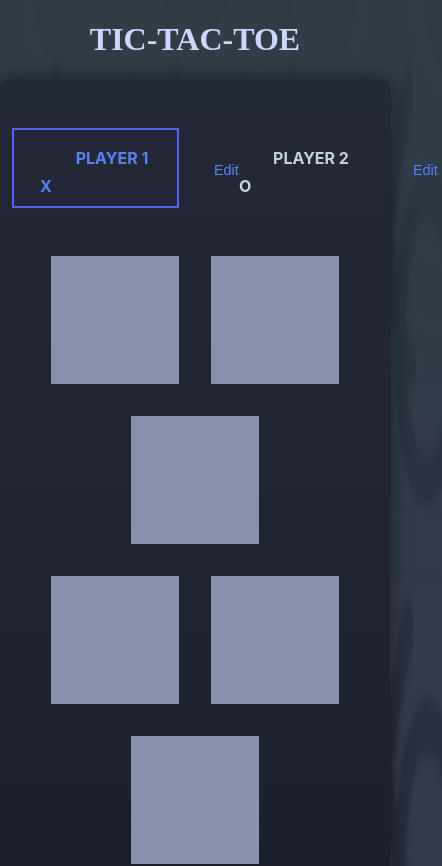
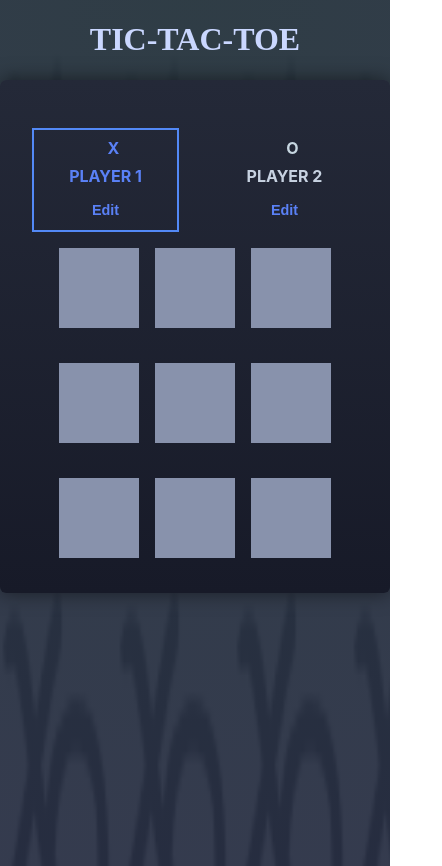
Before and after one commit to tengannie/tic-tac-toe, a React (Create React App) app: page / in a window 390 px wide. Shown: the top 866 px of the page, 442 px wide, since content can reach past the window. Built offline with nearby package versions, Linux system fonts and the light colour scheme.

Commit message:
fix mobile and css

```diff
--- a/src/App.css
+++ b/src/App.css
@@ -62,6 +62,7 @@ h1 {
 }
 
 #players.highlight-player li.active .player-name,
+#players.highlight-player li.active .player-name-mobile,
 #players.highlight-player li.active .player-symbol {
   color: #5a81f6;
 }
@@ -79,19 +80,47 @@ h1 {
 }
 
 #players button:hover {
-  color: #5a81f6;
+  color: #cccfd6;
 }
 
 .player {
-  border: 2px solid transparent;
   padding: 0.5rem;
+  font-weight: bold;
+}
+
+.player-mobile {
+  padding: 0.5rem;
+  width: 100%;
+  display: flex;
+  flex-direction: column;
   border-radius: 4px;
   font-weight: bold;
+  text-align: center;
+}
+
+.player-mobile button{
+  color: #c7d2e1;
+  font-weight: bold;
+  width: 4rem;
+  margin: auto;
+  text-align: center;
 }
 
 .player-name {
   display: inline-block;
   width: 10rem;
+  font-size: 1rem;
+  color: #c7d2e1;
+  text-transform: uppercase;
+  margin: 0;
+  padding: 0.5rem;
+  border-radius: 4px;
+  text-overflow: ellipsis;
+  text-align: center;
+}
+
+.player-name-mobile {
+  display: inline-block;
   font-size: 1rem;
   color: #c7d2e1;
   text-transform: uppercase;
@@ -155,6 +184,33 @@ ol {
   cursor: pointer;
   font-family: 'Times New Roman', cursive;
   padding: 1rem;
+}
+
+#game-board-mobile {
+  display: flex;
+  flex-wrap: wrap;
+  justify-content: center;
+  gap: 2rem;
+  padding: 0;
+  flex-direction: column;
+}
+
+#game-board-mobile ol {
+  display: flex;
+  flex-wrap: wrap;
+  justify-content: center;
+  gap: 1rem;
+}
+
+#game-board-mobile button {
+  width: 5rem;
+  height: 5rem;
+  border: none;
+  background: #8892ac;
+  color: #00153f;
+  font-size: 4rem;
+  cursor: pointer;
+  font-family: 'Times New Roman', cursive;
 }
 
 #game-over {
@@ -290,15 +346,15 @@ ol {
 
 @keyframes pulse {
   0% {
-    border-color: #5a74f6;
+    border-color: #7ba1e3;
     box-shadow: 0 0 0 0 rgba(90, 139, 246, 0.4);
   }
   50% {
-    border-color: #4531f8;
+    border-color: #3170f8;
     box-shadow: 0 0 0 0.5rem rgba(49, 82, 248, 0);
   }
   100% {
-    border-color: #5a6cf6;
+    border-color: #5a8ef6;
     box-shadow: 0 0 0 0 rgba(90, 95, 246, 0);
   }
 }
--- a/src/App.js
+++ b/src/App.js
@@ -1,4 +1,4 @@
-import { useState } from "react"
+import { useState, useEffect } from "react"
 import './App.css';
 import PlayerInfo from './components/PlayerInfo';
 import GameBoard from './components/GameBoard';
@@ -85,16 +85,31 @@ function App() {
       }
     })
   }
+
+  const [width, setWidth] = useState(window.innerWidth);
+
+    function handleWindowSizeChange() {
+        setWidth(window.innerWidth);
+    }
+    useEffect(() => {
+        window.addEventListener('resize', handleWindowSizeChange);
+        return () => {
+            window.removeEventListener('resize', handleWindowSizeChange);
+        }
+    }, []);
+
+    const isMobile = width <= 768;
+
   return (
     <main>
      <header><h1>TIC-TAC-TOE</h1></header>
     <div id="game-container">
       <ol id="players" className="highlight-player">
-        <PlayerInfo initialName={PLAYERS.X} symbol="X" isActive={activePlayer==='X'} onChangeName={handlePlayerName}/>
-        <PlayerInfo initialName={PLAYERS.O} symbol="O" isActive={activePlayer==='O'} onChangeName={handlePlayerName}/>
+        <PlayerInfo initialName={PLAYERS.X} symbol="X" isActive={activePlayer==='X'} onChangeName={handlePlayerName} isMobile={isMobile}/>
+        <PlayerInfo initialName={PLAYERS.O} symbol="O" isActive={activePlayer==='O'} onChangeName={handlePlayerName} isMobile={isMobile}/>
       </ol>
       {(winner || hasDraw) ? <GameOver winner={winner} onRestart={handleRestart}/> : <></>}
-      <GameBoard onSelectSquare={handleSelectSquare} activesPlayerSymbol={activePlayer} board={gameBoard}/>
+      <GameBoard onSelectSquare={handleSelectSquare} activesPlayerSymbol={activePlayer} board={gameBoard} isMobile={isMobile}/>
     </div>
     <Log turns={gameTurns}/>
     </main>
--- a/src/components/GameBoard.jsx
+++ b/src/components/GameBoard.jsx
@@ -1,15 +1,14 @@
+
+export default function GameBoard( {onSelectSquare, board, isMobile}) {
 
 
+        return <ol id={isMobile ? "game-board-mobile" : "game-board"}>
+            {board.map((row, rowIndex)=> <li key={rowIndex}>
+        <ol>
+            {row.map((playerSymbol,colIndex)=>
+                        <li key={colIndex}>
+                            <button onClick={()=> onSelectSquare(rowIndex,colIndex)} disabled={playerSymbol}>{playerSymbol}</button></li>)}
+        </ol>
+    </li>)}</ol>
 
-export default function GameBoard( {onSelectSquare, board}) {
-
-    return <ol id="game-board">
-        {board.map((row, rowIndex)=> <li key={rowIndex}>
-            <ol>
-                {row.map((playerSymbol,colIndex)=>
-                            <li key={colIndex}>
-                                <button onClick={()=> onSelectSquare(rowIndex,colIndex)} disabled={playerSymbol}>{playerSymbol}</button></li>)}
-            </ol>
-        </li>)}
-    </ol>
 }
--- a/src/components/PlayerInfo.jsx
+++ b/src/components/PlayerInfo.jsx
@@ -1,6 +1,6 @@
 import { useState } from "react"
 
-export default function PlayerInfo({initialName,symbol, isActive, onChangeName}) {
+export default function PlayerInfo({initialName,symbol, isActive, onChangeName, isMobile}) {
     const [playerName, setPlayerName] = useState(initialName)
     const [isEditing, setIsEditing] = useState(false)
 
@@ -14,13 +14,15 @@ export default function PlayerInfo({initialName,symbol, isActive, onChangeName})
         }
     }
 
+    const mobileCSS = isMobile ? "-mobile" : ''
+
     return(
         <li className={isActive ? "active" : undefined}>
-          <span className="player">
-            {isEditing ? <input type="text" value={playerName} onChange={handleChange}/> : <span className="player-name">{playerName}</span>}
-            <span className="player-symbol">{symbol}</span>
-          </span>
+          <div className={`player${mobileCSS}`}>
+          <span className="player-symbol">{symbol}</span>
+            {isEditing ? <input type="text" value={playerName} onChange={handleChange}/> : <span className={`player-name${mobileCSS}`}>{playerName}</span>}
           <button onClick={handleEditClick}>{isEditing ? "Save" : "Edit"}</button>
+          </div>
         </li>
     )
 }
```
Also changed, not shown: package.json (+9 -1 lines), 1 other file (tests, documents, lock files or other folders).
